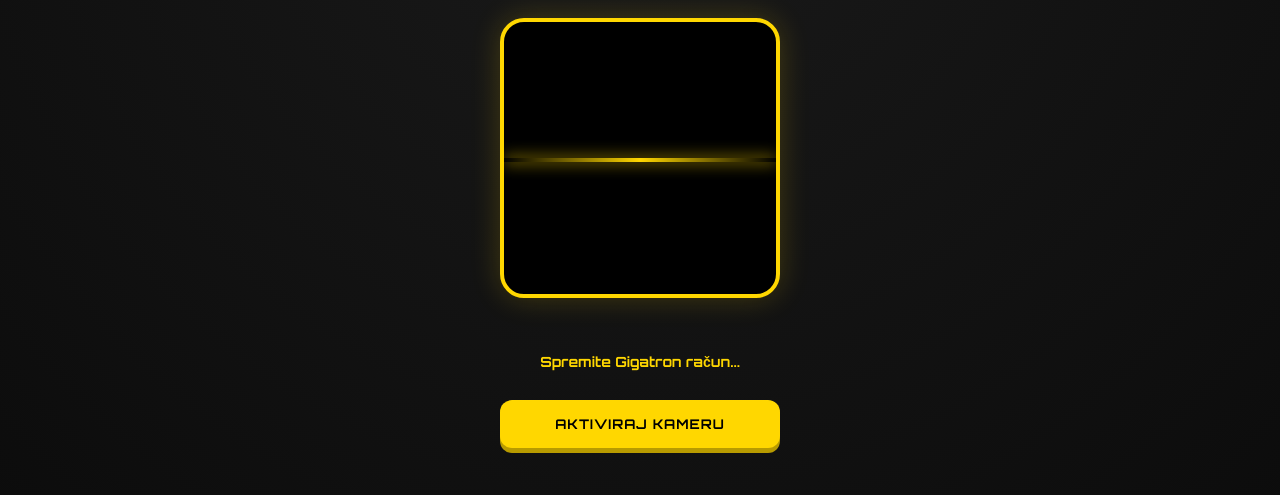
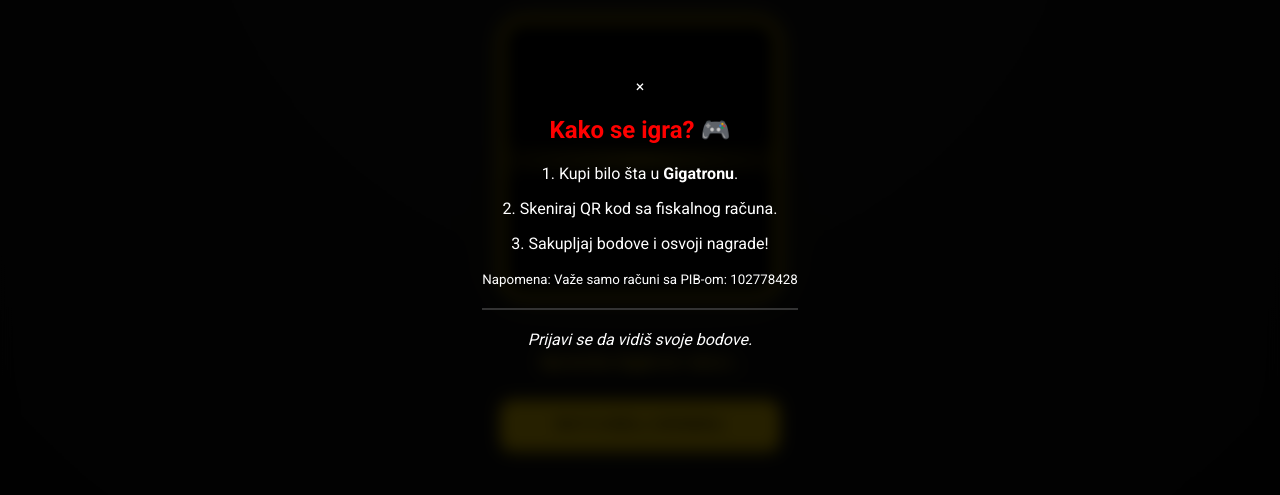
Before and after one commit to LukaM27/SpaceShooter2, a website: page index.html in a window 1280 px wide. Shown: the part 179-674 px from the top of the page. Drawn offline with nearby package versions, Linux system fonts and the light colour scheme.

Commit message:
Fix HTML formatting and structure

```diff
--- a/index.html
+++ b/index.html
@@ -87,7 +87,36 @@
     </section>
 
 </main>
+<div id="infoModal" class="modal">
+    <div class="modal-content">
+        <span class="close-button">&times;</span>
 
+        <div class="info-section">
+            <h2 style="color: #ff0000;">Kako se igra? 🎮</h2>
+            <p>1. Kupi bilo šta u <strong>Gigatronu</strong>.</p>
+            <p>2. Skeniraj QR kod sa fiskalnog računa.</p>
+            <p>3. Sakupljaj bodove i osvoji nagrade!</p>
+            <small>Napomena: Važe samo računi sa PIB-om: 102778428</small>
+        </div>
+
+        <hr style="margin: 20px 0; border: 0.5px solid #333;">
+
+        <div id="userAccountInfo" style="display: none;">
+            <h3 style="color: #00ff00;">Tvoj Status 👤</h3>
+            <div style="background: #222; padding: 10px; border-radius: 5px;">
+                <p>Email: <strong id="infoEmail">/</strong></p>
+                <p>Bodovi: <strong id="infoPoints">0</strong></p>
+            </div>
+            <button onclick="handleLogout()" class="logout-btn">Odjavi se</button>
+        </div>
+
+        <div id="guestMessage">
+            <p><em>Prijavi se da vidiš svoje bodove.</em></p>
+        </div>
+    </div>
+</div>
 <script src="script.js"></script>
+
+
 </body>
 </html>
```
